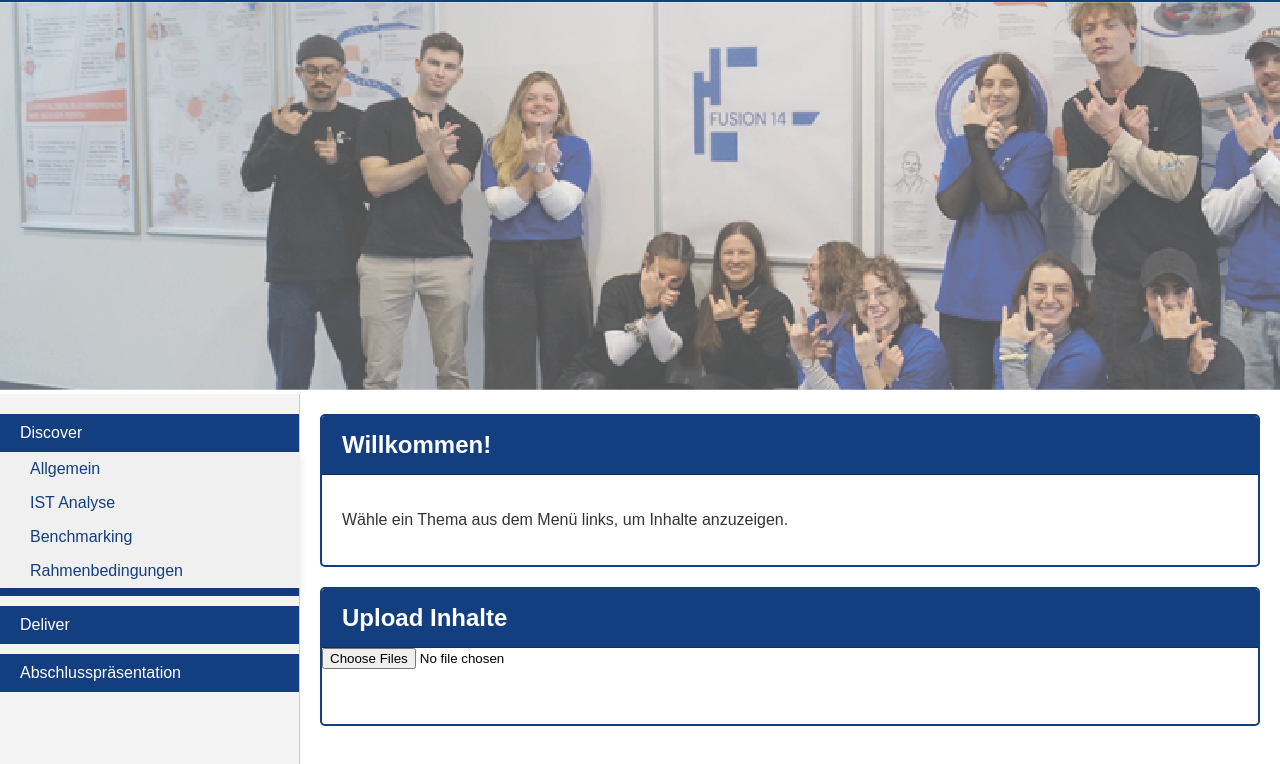
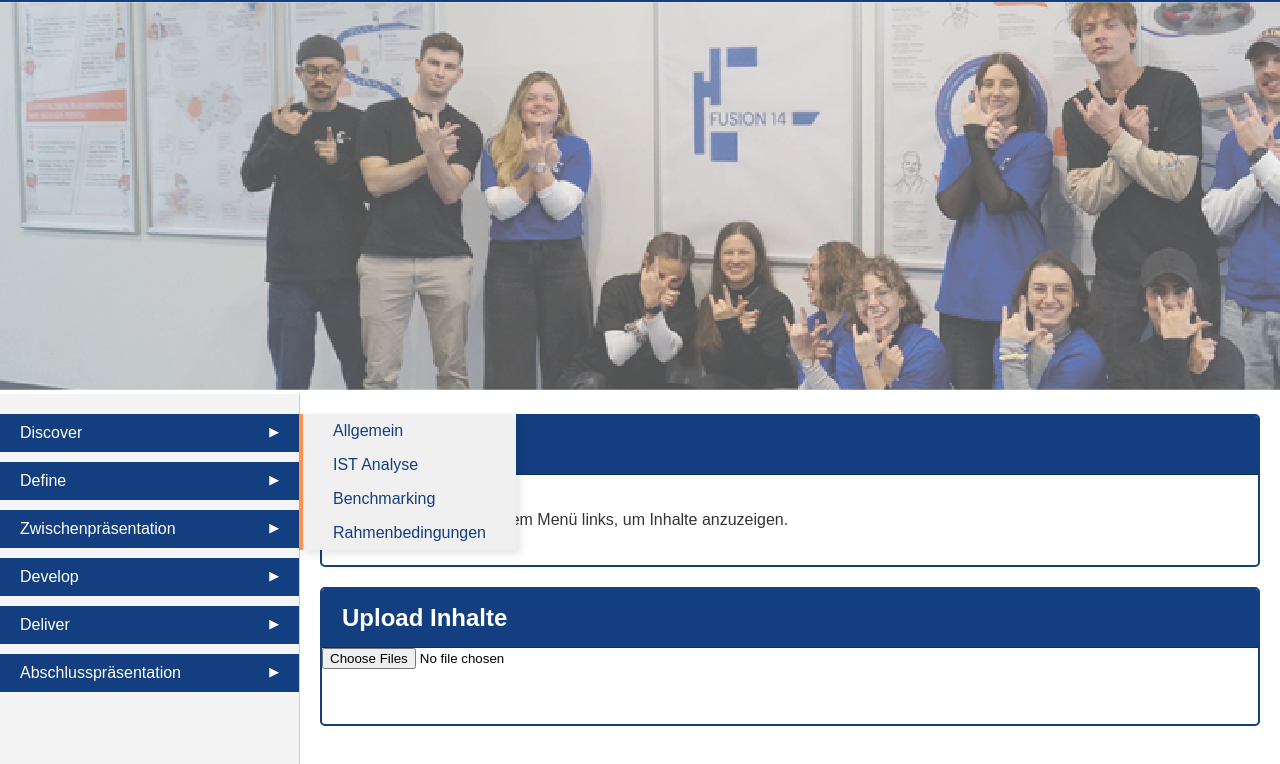
Before and after one commit to Plinfa99/fusion14-website, a plain HTML site: page index.html in a window 1280 px wide. Both pictures are taken after a click on the element "Discover". Shown: the part 82-846 px from the top of the page. Drawn offline with Linux system fonts and the light colour scheme.

Commit message:
Update style.css

```diff
--- a/style.css
+++ b/style.css
@@ -44,14 +44,16 @@ nav {
 
 .submenu {
   display: none;
-  background: #ffe6d4;
   position: absolute;
+  top: 0;
+  left: 100%; /* zeigt es rechts neben dem Hauptmenüpunkt an */
+  background-color: #ffe6d4;
   z-index: 1000;
-  top: 100%;
-  left: 0;
-  min-width: 300px;
-  box-shadow: 0 4px 8px rgba(0,0,0,0.1);
+  min-width: 200px;
+  box-shadow: 4px 4px 8px rgba(0,0,0,0.1);
+  border-left: 4px solid #ff914d;
 }
+
 
 .nav-item.active .submenu {
   display: block;
@@ -117,3 +119,10 @@ main {
   max-width: 150px;
   margin: 5px;
 }
+
+.nav-item::after {
+  content: "▶";
+  float: right;
+  color: white;
+  font-size: 0.8em;
+}
```
